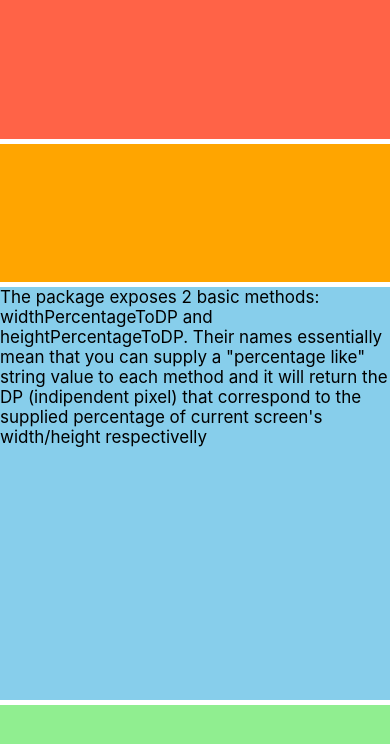
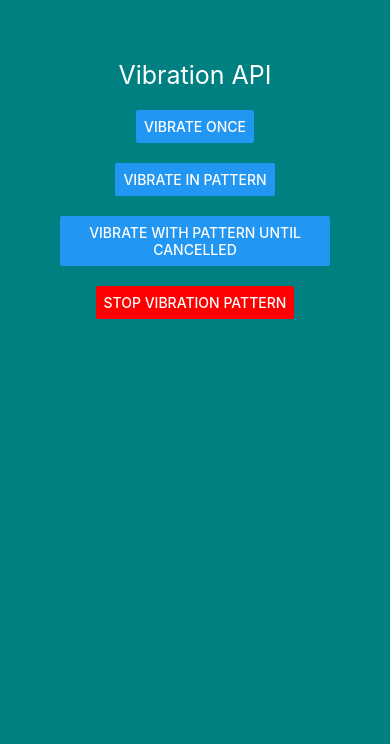
Before and after one commit to muazimmaqbool/React-Native-Tutorials, a React Native app: screen / in a window 390 px wide. Shown: the top 744 px of the page. Built offline with nearby package versions, Linux system fonts and the light colour scheme.

Commit message:
vibration API  and useWindowDimensions Hook added

```diff
--- a/App.js
+++ b/App.js
@@ -54,6 +54,8 @@ import Cc_styleSheet2 from "./Components/Cc_styleSheet2";
 import H_RefereshControl from "./Components/H_RefereshControl";
 import A_responsive from "./Responsive design/A_responsive";
 import B_respUsingFlex from "./Responsive design/B_respUsingFlex";
+import I_UseWindowDimensions from "./Components/I_UseWindowDimensions";
+import J_Vibration from "./Components/J_Vibration";
 
 
 const myImage = require("./assets/pic.jpg");
@@ -61,7 +63,7 @@ const App = () => {
   return (
     <>
       {/*also used for core components and custom components */}
-      {/* <View style={{ flex: 1, backgroundColor: "teal", padding: 60 }}> */}
+      <View style={{ flex: 1, backgroundColor: "teal", padding: 60 }}>
 
         {/*Core Components */}
         {/* <A_View/> */}
@@ -86,13 +88,15 @@ const App = () => {
         {/* <F_Shadows/> */}
         {/* <G_StyleInheritance/> */}
         {/* <H_RefereshControl/> */}
+        {/* <I_UseWindowDimensions/> */}
+        <J_Vibration/>
 
       {/*closing view of core components and custom components */}
-      {/* </View> */}
+      </View>
 
       {/*responsive layout/design */}
         {/* <A_responsive/> */}
-        <B_respUsingFlex/>
+        {/* <B_respUsingFlex/> */}
 
       {/* this view used only when working with flexbox */}
       {/* <View style={styles.container}> */}
--- /dev/null
+++ b/Components/I_UseWindowDimensions.jsx
@@ -0,0 +1,39 @@
+import { StyleSheet, Text, View, useWindowDimensions } from "react-native";
+import React from "react";
+
+/*
+useWindowDimensions hook:
+->useWindowDimensions automatically updates all of its values when screen size or font scale changes.
+ You can get your application window's width and height like so:
+
+ its basically used to get the dimensions of the window/screen
+*/
+
+const I_UseWindowDimensions = () => {
+    const{height,width,scale,fontScale}=useWindowDimensions()
+  return (
+    <View>
+      <Text style={styles.header}>Window Dimension Data</Text>
+      <Text style={styles.text}>Height: {height}</Text>
+      <Text style={styles.text}>Width: {width}</Text>
+      <Text style={styles.text}>Font scale: {fontScale}</Text>
+      <Text style={styles.text}>Pixel ratio: {scale}</Text>
+    </View>
+  );
+};
+
+export default I_UseWindowDimensions;
+
+const styles = StyleSheet.create({
+  header: {
+    fontSize: 20,
+    marginBottom: 12,
+    color: "white",
+  },
+  text:{
+    color:"white",
+    fontFamily:"sans-serif",
+    fontStyle:"italic",
+    fontSize:15
+  }
+});
--- /dev/null
+++ b/Components/J_Vibration.jsx
@@ -0,0 +1,46 @@
+import { StyleSheet, Text, View ,Vibration, Button, Platform} from 'react-native'
+import React from 'react'
+
+//Vibration API is used to Vibrate the device.
+const J_Vibration = () => {
+    const ONE_SECOND_IN_MS = 1000;
+
+    const pattern=[
+        1 * ONE_SECOND_IN_MS,
+        2 * ONE_SECOND_IN_MS,
+        3 * ONE_SECOND_IN_MS,
+    ]
+  return (
+    <View style={styles.container}>
+      <Text style={styles.heading}>Vibration API</Text>
+      <Button title='Vibrate Once' onPress={()=>Vibration.vibrate()}/>
+      {Platform.OS === 'android'
+        ? <Button title='Vibrate For 5 Seconds' onPress={()=>Vibration.vibrate(5 * ONE_SECOND_IN_MS)}/>
+        : null}
+
+      <Button title='Vibrate In Pattern' onPress={()=>Vibration.vibrate(pattern)}/>
+      <Button
+        title="Vibrate with pattern until cancelled"
+        onPress={() => Vibration.vibrate(pattern, true)}
+      />
+      <Button
+        title="Stop vibration pattern"
+        onPress={() => Vibration.cancel()}
+        color="#FF0000"
+      />
+    </View>
+  )
+}
+
+export default J_Vibration
+
+const styles = StyleSheet.create({
+    container:{
+        alignItems:"center",
+        gap:20,
+    },
+    heading:{
+        fontSize:25,
+        color:"white",
+    }
+})
```
